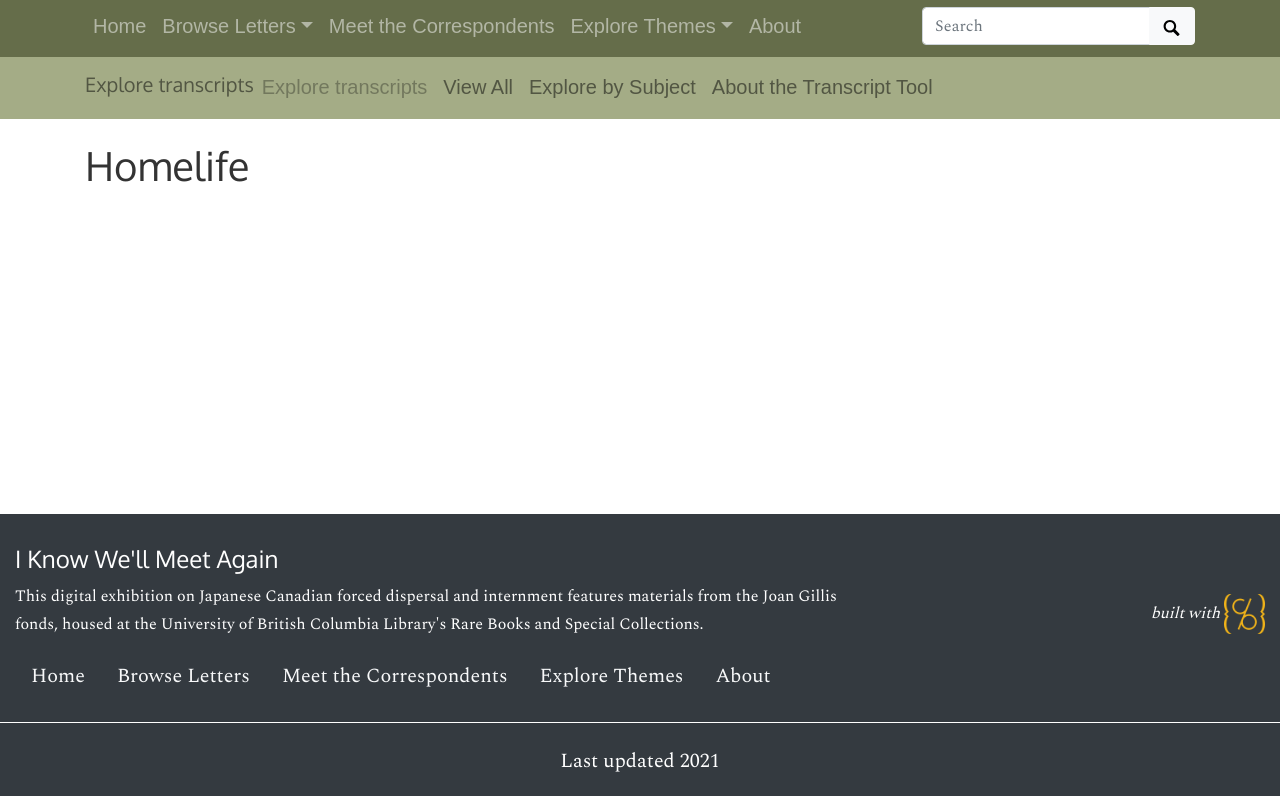
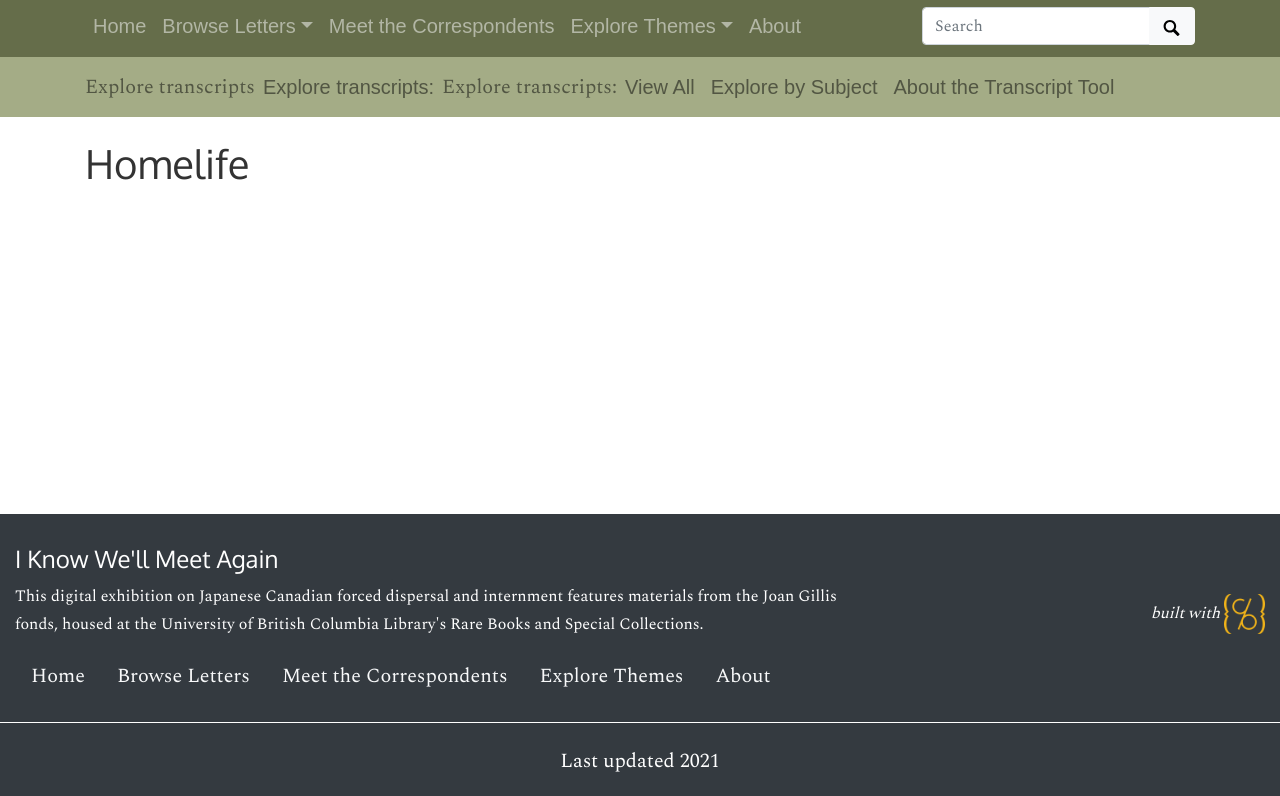
Before and after one commit to ubc-library-rbsc/gillis-2021, a Jekyll site: the page built from pages/homelife.md, in a window 1280 px wide, cut to the strip 104-900 px from the top of the page. Built offline with Jekyll 4.4.1, drawn with Linux system fonts in a browser that asks for light colours.

Commit message:
Update collection-nav.html

```diff
--- a/_includes/collection-nav.html
+++ b/_includes/collection-nav.html
@@ -80,11 +80,12 @@
         </button>
 
         <div class="collapse navbar-collapse" id="page-nav2">
-           <span class="navbar-text h5">Explore transcripts</span>
+           <span class="navbar-text">Explore transcripts</span>
             <ul class="navbar-nav mr-auto">
                 <li class="nav-item">
-                    <a class="nav-link disabled" href="#">Explore transcripts</a>
+                    <a class="nav-link" href="#">Explore transcripts:</a>
                 </li>
+              <span class="navbar-text">Explore transcripts:</span>
               <li class="nav-item ">
                  <a class="nav-link" href="/gillis-2021_ohd">View All</a>
                 </li>
```
